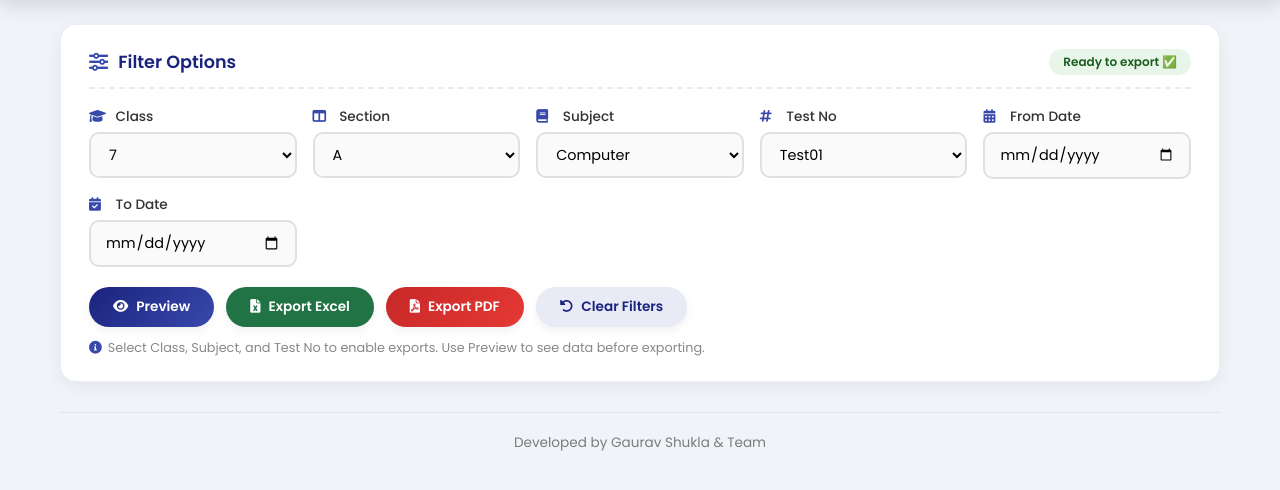
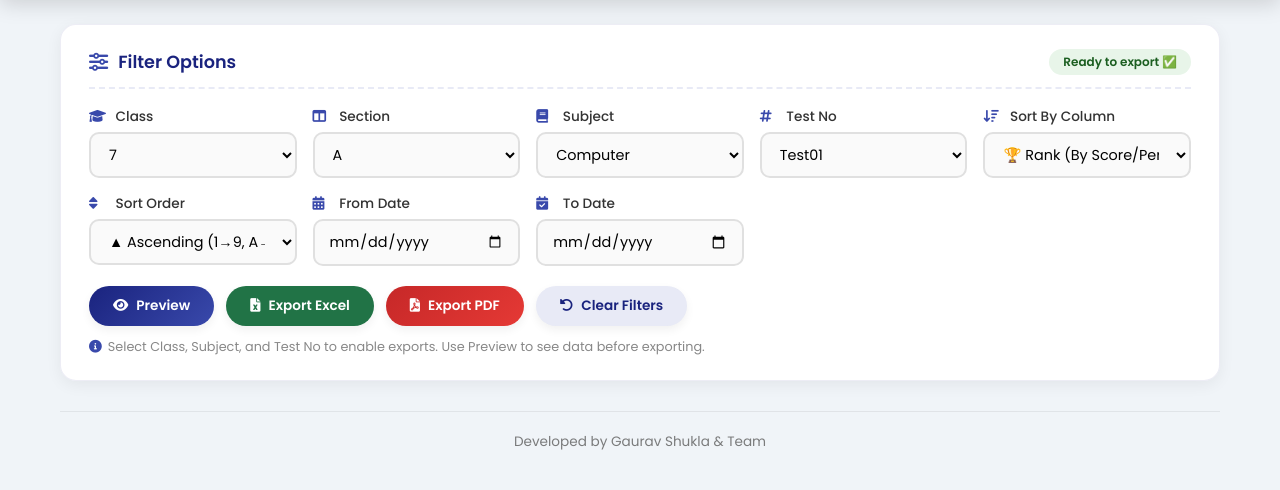
Before and after one commit to 15btcs0142/RRB_CBT, a Flask app: page /admin/export_results_page in a window 1280 px wide. Shown: the part 66-556 px from the top of the page. Run offline with Flask 3, Linux system fonts and the light colour scheme; a user stored in the database is signed in; data comes from the database, SQL or seed files in the repository; data that the repository does not hold is empty; some libraries are stand-ins or nearby versions.

Commit message:
[v1.14] Upload templates/export_results_filter.html: Release v1.14: Added PROJECT_SNAPSHOT.md, fixed referential option shuffling, and updated exam & template stability

```diff
--- a/templates/export_results_filter.html
+++ b/templates/export_results_filter.html
@@ -301,6 +301,27 @@
                         </select>
                     </div>
                     <div class="form-group">
+                        <label for="sortBy"><i class="fas fa-sort-amount-down"></i> Sort By Column</label>
+                        <select id="sortBy" name="sort_by">
+                            <option value="rank" selected>🏆 Rank (By Score/Percentage)</option>
+                            <option value="name">🔤 Student Name</option>
+                            <option value="student_id">🆔 Student ID</option>
+                            <option value="percentage">📊 Percentage</option>
+                            <option value="score">🎯 Score / Marks</option>
+                            <option value="class">🎓 Class &amp; Section</option>
+                            <option value="subject">📚 Subject</option>
+                            <option value="test_no">📝 Test No</option>
+                            <option value="test_date">📅 Test Date</option>
+                        </select>
+                    </div>
+                    <div class="form-group">
+                        <label for="sortOrder"><i class="fas fa-sort"></i> Sort Order</label>
+                        <select id="sortOrder" name="sort_order">
+                            <option value="asc" selected>▲ Ascending (1→9, A→Z, Top Rank)</option>
+                            <option value="desc">▼ Descending (9→1, Z→A, Low Rank)</option>
+                        </select>
+                    </div>
+                    <div class="form-group">
                         <label for="startDate"><i class="fas fa-calendar-alt"></i> From Date</label>
                         <input type="date" id="startDate" name="start_date">
                     </div>
@@ -465,11 +486,12 @@
                     previewCount.textContent = rows.length + ' records';
                     let html = `<div style="overflow-x:auto;"><table>
                         <thead><tr>
-                            <th>#</th><th>Student ID</th><th>Name</th><th>Class</th><th>Section</th><th>Subject</th><th>Score</th><th>Percentage</th>
+                            <th>#</th><th>Rank</th><th>Student ID</th><th>Name</th><th>Class</th><th>Section</th><th>Subject</th><th>Score</th><th>Percentage</th>
                         </tr></thead><tbody>`;
                     rows.forEach((r, i) => {
                         html += `<tr>
                             <td>${i+1}</td>
+                            <td><strong>${r.rank || '—'}</strong></td>
                             <td>${r.student_id}</td>
                             <td>${r.name}</td>
                             <td>${r.class}</td>
```
